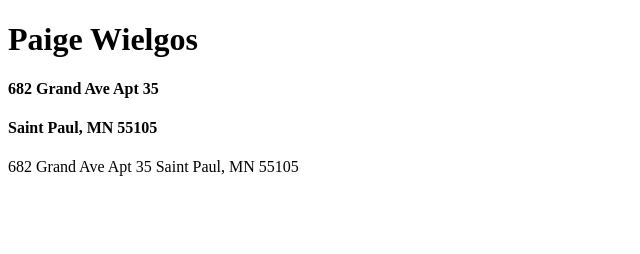
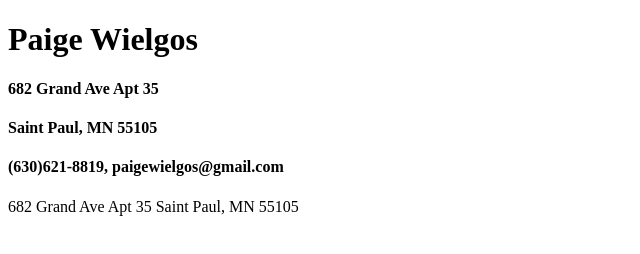
Before and after one commit to pwielgos/pwielgos.github.io, a plain HTML site: page index.html in a window 1280 px wide. Shown: the whole page, without its empty margins (0-640 px from the left). Drawn offline with Linux system fonts and the light colour scheme.

Commit message:
Update index.html

```diff
--- a/index.html
+++ b/index.html
@@ -10,6 +10,7 @@
       <h1 class="page-title">Paige Wielgos</h1>
       <h4>682 Grand Ave Apt 35</h4>
       <h4>Saint Paul, MN 55105</h4>
+      <h4>(630)621-8819, paigewielgos@gmail.com</h4>
     <p1>682 Grand Ave Apt 35</p1>
       <p2>Saint Paul, MN 55105</p2>
 </body>
```
